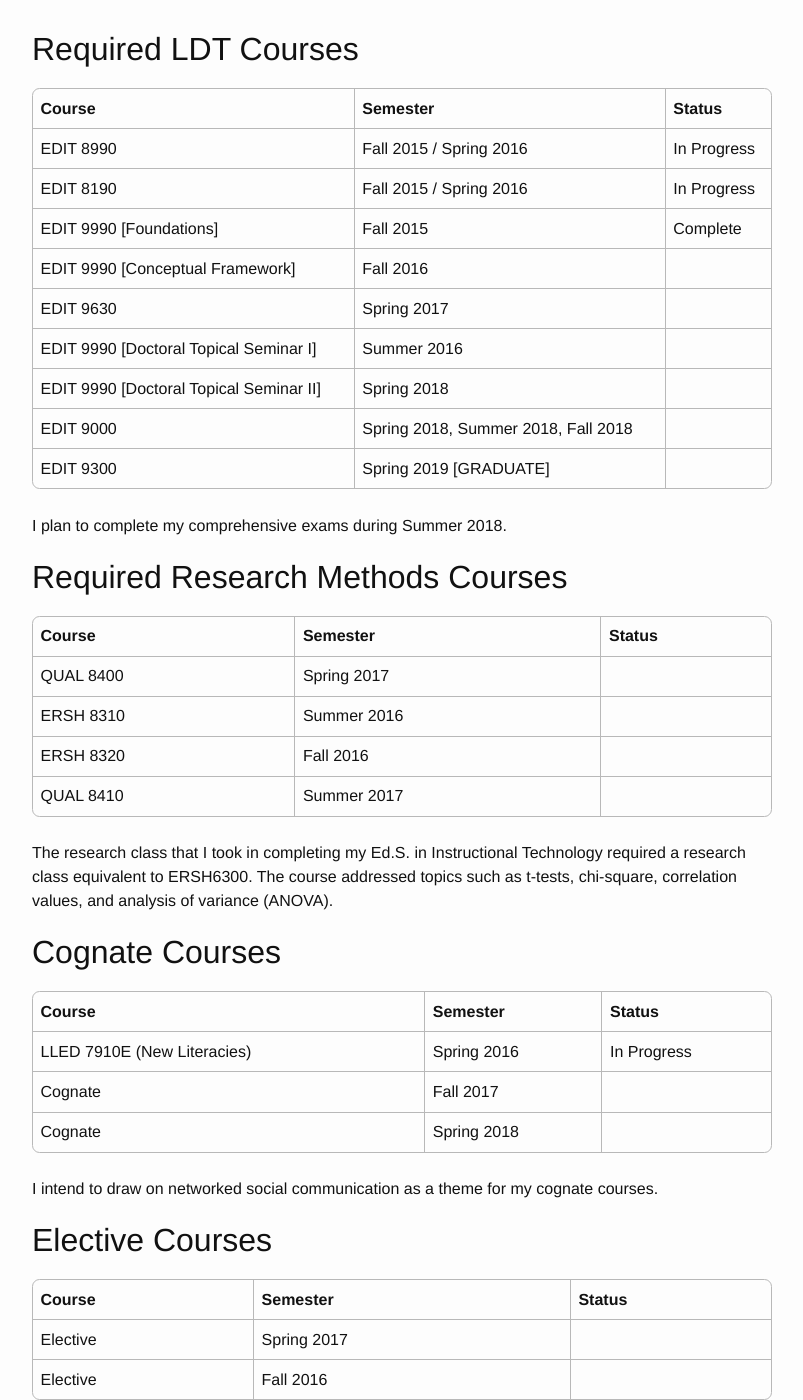
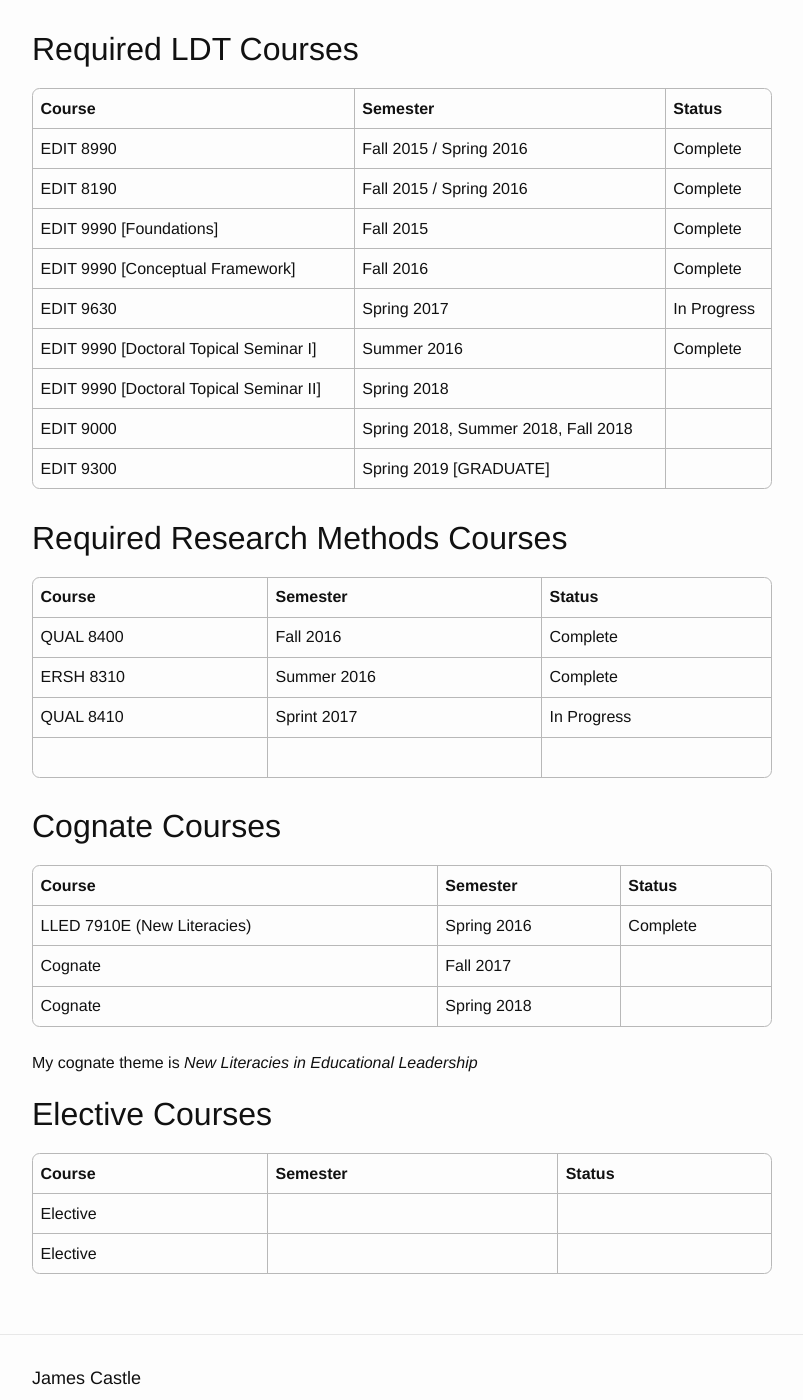
Before and after one commit to jcastle0/ldtportfolio, a Jekyll site: the page built from program.md, in a window 1280 px wide and 1400 px high, scrolled down 251 px. Shown: the whole window, without its empty margins (238-1041 px from the left). Built offline with Jekyll 4.4.1, drawn with Linux system fonts in a browser that asks for light colours.

Commit message:
Update program.md

```diff
--- a/program.md
+++ b/program.md
@@ -8,42 +8,38 @@ permalink: /program/
 
 | Course                  | Semester                | Status      |
 |-------------------------|-------------------------|-------------|
-| EDIT 8990               | Fall 2015 / Spring 2016 | In Progress |
-| EDIT 8190               | Fall 2015 / Spring 2016 | In Progress |
+| EDIT 8990               | Fall 2015 / Spring 2016 | Complete    |
+| EDIT 8190               | Fall 2015 / Spring 2016 | Complete    |
 | EDIT 9990 [Foundations] | Fall 2015               | Complete    |
-| EDIT 9990 [Conceptual Framework] | Fall 2016      |             |
-| EDIT 9630               | Spring 2017             |             |
-| EDIT 9990 [Doctoral Topical Seminar I] | Summer 2016 |          |
+| EDIT 9990 [Conceptual Framework] | Fall 2016      | Complete    |
+| EDIT 9630               | Spring 2017             |In Progress  |
+| EDIT 9990 [Doctoral Topical Seminar I] | Summer 2016 | Complete |
 | EDIT 9990 [Doctoral Topical Seminar II] | Spring 2018 |         |
 | EDIT 9000               | Spring 2018, Summer 2018, Fall 2018 | |
 | EDIT 9300               | Spring 2019 [GRADUATE]  |             |
-
-I plan to complete my comprehensive exams during Summer 2018.
 
 ## Required Research Methods Courses
 
 | Course                  | Semester                | Status      |
 |-------------------------|-------------------------|-------------|
-| QUAL 8400               | Spring 2017             |             |
-| ERSH 8310               | Summer 2016             |             |
-| ERSH 8320               | Fall 2016               |             |
-| QUAL 8410               | Summer 2017             |             |
-
-The research class that I took in completing my Ed.S. in Instructional Technology required a research class equivalent to ERSH6300. The course addressed topics such as t-tests, chi-square, correlation values, and analysis of variance (ANOVA).
+| QUAL 8400               | Fall 2016               | Complete    |
+| ERSH 8310               | Summer 2016             | Complete    |
+| QUAL 8410               | Sprint 2017             |In Progress  |
+|                         |                         |             |
 
 ## Cognate Courses
 
 | Course                  | Semester                | Status      |
 |-------------------------|-------------------------|-------------|
-| LLED 7910E (New Literacies) | Spring 2016             | In Progress |
+| LLED 7910E (New Literacies) | Spring 2016         | Complete    |
 | Cognate                 | Fall 2017               |             |
 | Cognate                 | Spring 2018             |             |
 
-I intend to draw on networked social communication as a theme for my cognate courses.
+My cognate theme is *New Literacies in Educational Leadership*
 
 ## Elective Courses
 
 | Course                  | Semester                | Status      |
 |-------------------------|-------------------------|-------------|
-| Elective                | Spring 2017             |             |
-| Elective                | Fall 2016               |             |
+| Elective                |                         |             |
+| Elective                |                         |             |
```
